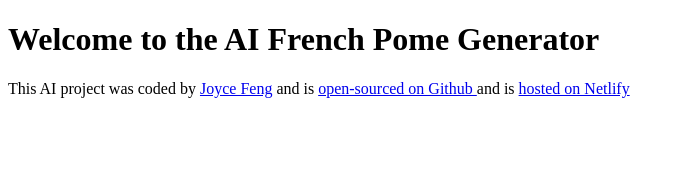
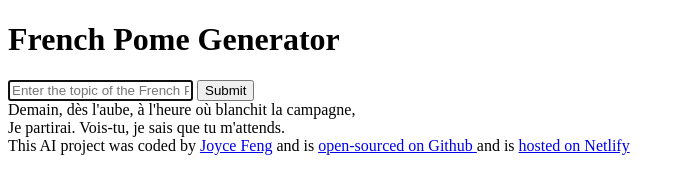
Before and after one commit to JoyceF-9/french-poems-generator, a plain HTML site: page index.html in a window 1280 px wide. Shown: the whole page, without its empty margins (0-684 px from the left). Drawn offline with Linux system fonts and the light colour scheme.

Commit message:
added basic HTML

```diff
--- a/index.html
+++ b/index.html
@@ -7,7 +7,28 @@
     <title>AI Poem Generatoar</title>
   </head>
   <body>
-    <h1>Welcome to the AI French Pome Generator</h1>
+    <header>
+      <h1>French Pome Generator</h1>
+    </header>
+
+    <main>
+      <form>
+        <input
+          type="text"
+          placeholder="Enter the topic of the French Poem"
+          autofocus
+          required
+          autocomplete="off"
+        />
+        <input type="submit" />
+      </form>
+
+      <div>
+        Demain, dès l'aube, à l'heure où blanchit la campagne,
+        <br />
+        Je partirai. Vois-tu, je sais que tu m'attends.
+      </div>
+    </main>
 
     <footer>
       This AI project was coded by
```
